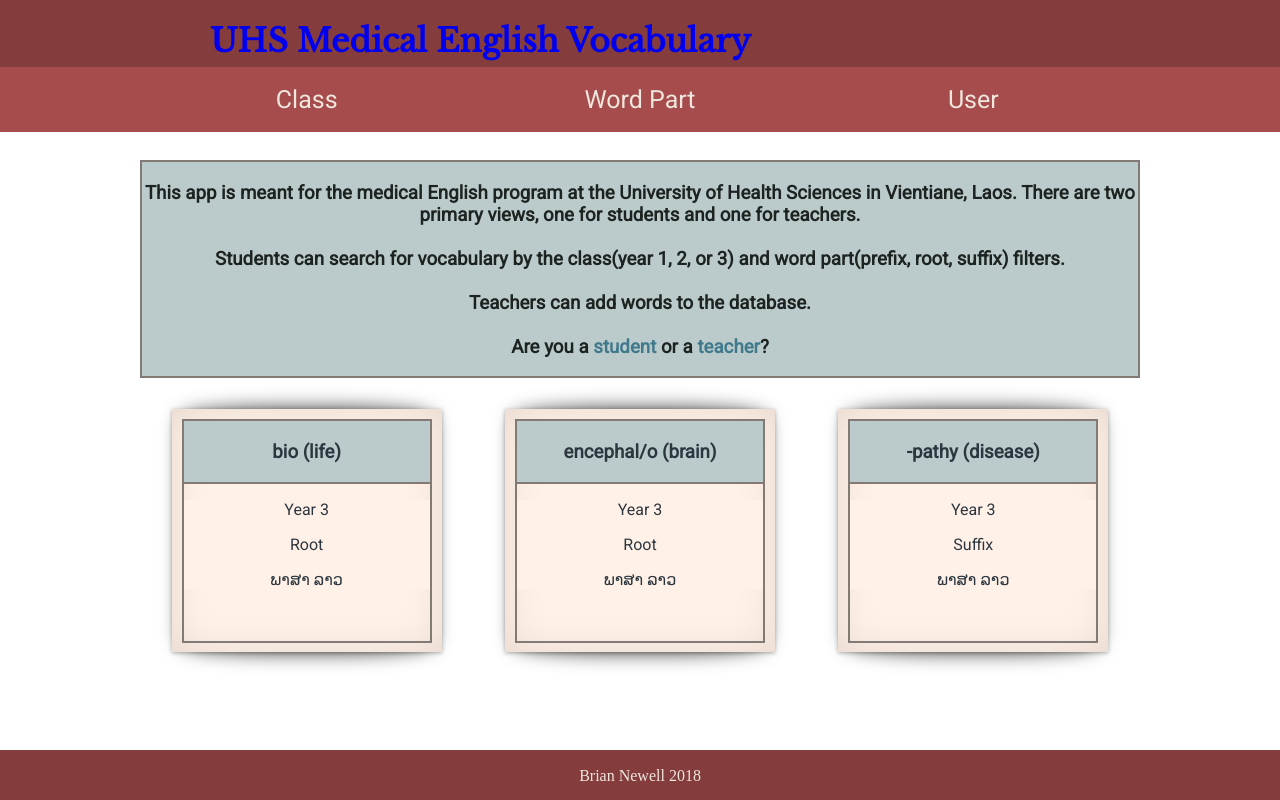
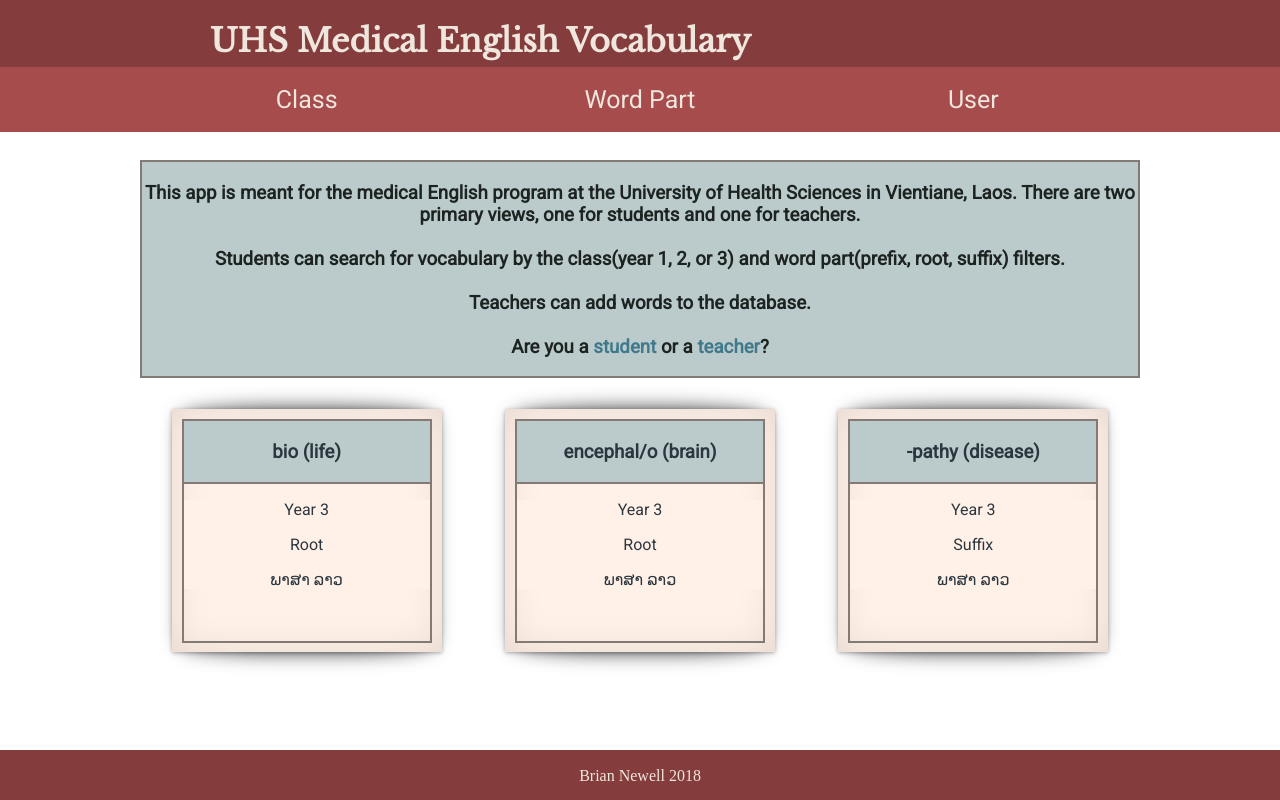
Before and after one commit to BriNew/uhs-vocab, a website: page public/index.html in a window 1280 px wide. Drawn offline with nearby package versions, Linux system fonts and the light colour scheme.

Commit message:
home link

```diff
--- a/public/index.css
+++ b/public/index.css
@@ -1,5 +1,13 @@
-h1{
+h1 {
   font-family: 'Libre Baskerville', serif;
+}
+
+h1 > a {
+  color: #EFE6DD;
+}
+
+h1 > a:hover {
+  color: white;
 }
 
 body {
```
